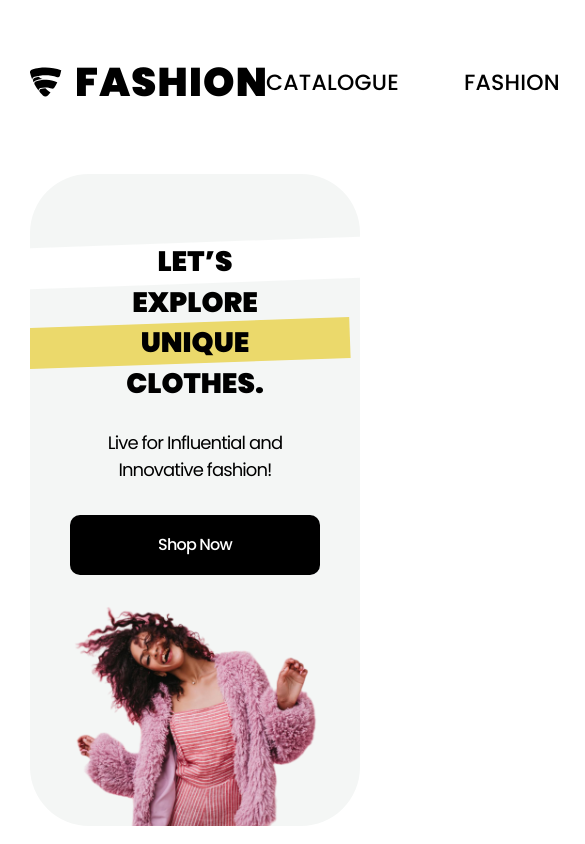
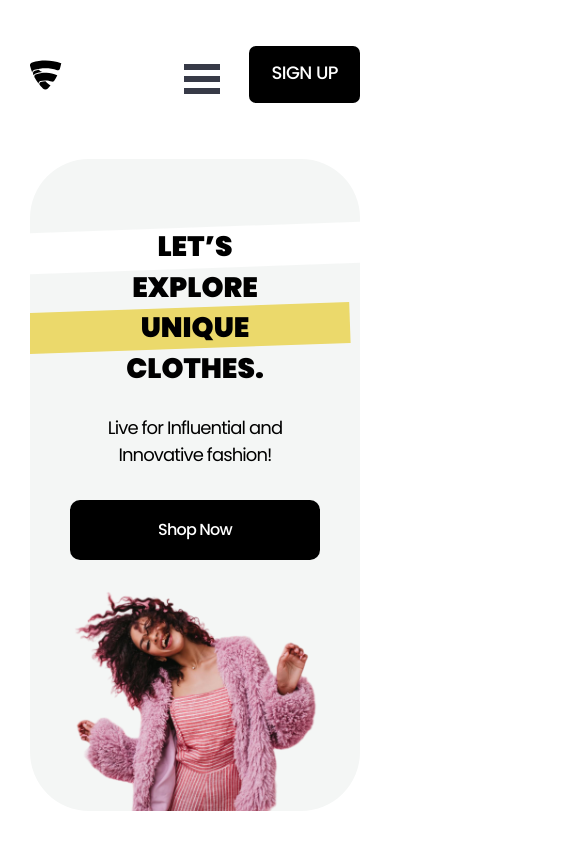
Before and after one commit to 8807010/Fashion-Shopping_App, a React (Create React App) app: page / in a window 390 px wide. Shown: the top 844 px of the page, 585 px wide, since content can reach past the window. Built offline with nearby package versions, Linux system fonts and the light colour scheme.

Commit message:
media querries for header

```diff
--- a/css/Arrivals.css
+++ b/css/Arrivals.css
@@ -13,7 +13,7 @@
 }
 @media (max-width: 1230px) {
   .arrivals__header {
-    margin-bottom: 50px;
+    margin-bottom: 40px;
   }
 }
 .arrivals__cards {
--- a/css/Payday.css
+++ b/css/Payday.css
@@ -90,6 +90,7 @@
     display: block;
     font-size: 24px;
     text-align: center;
+    padding: 16px 20px;
   }
 }
 .payday__btn-wrapper {
--- a/css/header.css
+++ b/css/header.css
@@ -6,6 +6,7 @@
   column-gap: 30px;
   align-items: center;
   justify-content: space-between;
+  gap: 60px;
 }
 .header__logo {
   display: flex;
@@ -19,19 +20,54 @@
   letter-spacing: 0.03em;
   text-transform: uppercase;
 }
+@media (max-width: 600px) {
+  .header__logo span {
+    display: none;
+  }
+}
 .header__nav {
+  display: flex;
+  align-items: center;
   font-weight: 500;
   font-size: 22px;
   line-height: 1.5;
   letter-spacing: 0.01em;
 }
-.header__nav ul {
+.header__nav a {
+  display: inline-block;
+  white-space: nowrap;
+}
+.header__nav-list {
+  flex-wrap: wrap;
   display: flex;
   column-gap: 65px;
   align-items: center;
 }
-.header__nav a {
+@media (max-width: 1200px) {
+  .header__nav-list {
+    display: none;
+  }
+}
+.header__nav-list a {
   color: var(--textColor);
+  transition: color 0.3s ease-in-out;
+  position: relative;
+}
+.header__nav-list a::after {
+  display: block;
+  position: absolute;
+  left: 0;
+  width: 0;
+  height: 2px;
+  background-color: var(--yellow);
+  content: "";
+  transition: width 0.3s ease-out, opacity 0.3s ease-out;
+}
+.header__nav-list a:hover {
+  color: var(--yellow);
+}
+.header__nav-list a:hover::after {
+  width: 100%;
 }
 .header__nav-btn,
 .header a.header__nav-btn {
@@ -43,4 +79,109 @@
   line-height: 1.5;
   letter-spacing: -0.03em;
   color: #fff;
+  margin-left: 50px;
 }
+@media (max-width: 768px) {
+  .header__nav-btn,
+  .header a.header__nav-btn {
+    font-size: 18px;
+  }
+}
+
+.header__nav {
+  position: relative;
+}
+.header__nav .bm-burger-button {
+  position: absolute;
+  width: 36px;
+  height: 30px;
+  right: 160px;
+  top: 18px;
+  display: none;
+}
+@media (max-width: 1200px) {
+  .header__nav .bm-burger-button {
+    display: block;
+  }
+}
+@media (max-width: 768px) {
+  .header__nav .bm-burger-button {
+    right: 140px;
+  }
+}
+
+/* Position and sizing of burger button */
+/* Color/shape of burger icon bars */
+.bm-burger-bars {
+  background: #373a47;
+  transition: all 0.3s ease-in-out;
+}
+
+/* Color/shape of burger icon bars on hover*/
+.bm-burger-bars-hover {
+  background: #000;
+}
+
+/* Position and sizing of clickable cross button */
+/* Color/shape of close button cross */
+.bm-cross {
+  background: #bdc3c7;
+}
+
+/*
+Sidebar wrapper styles
+Note: Beware of modifying this element as it can break the animations - you should not need to touch it in most cases
+*/
+.bm-menu-wrap {
+  position: fixed;
+  height: 100%;
+  top: 0;
+}
+
+/* General sidebar styles */
+.bm-menu {
+  background: #373a47;
+  padding: 2.5em 1.5em 0;
+  font-size: 1.15em;
+}
+
+/* Morph shape necessary with bubble or elastic */
+.bm-morph-shape {
+  fill: #373a47;
+}
+
+/* Wrapper for item list */
+.bm-item-list {
+  color: #b8b7ad;
+  padding: 0.8em;
+}
+
+/* Individual item */
+.bm-item {
+  display: inline-block;
+}
+
+.menu-item {
+  color: #fff;
+  margin-bottom: 20px;
+}
+
+/* Styling of overlay */
+.bm-overlay {
+  display: none !important;
+}
+
+.bm-cross {
+  height: 30px !important;
+}
+
+.bm-cross-button {
+  height: 40px !important;
+  right: 22px !important;
+  top: 12px !important;
+  width: 36px !important;
+}
+.bm-cross-button button {
+  top: 3px !important;
+  left: 5px !important;
+}
--- a/package.json
+++ b/package.json
@@ -7,6 +7,7 @@
     "@testing-library/react": "^13.4.0",
     "@testing-library/user-event": "^13.5.0",
     "react": "^18.2.0",
+    "react-burger-menu": "^3.0.9",
     "react-dom": "^18.2.0",
     "react-scripts": "5.0.1",
     "sass": "^1.62.1",
--- a/src/components/arrivals/Arrivals.scss
+++ b/src/components/arrivals/Arrivals.scss
@@ -11,7 +11,7 @@
     margin-bottom: 100px;
 
     @media (max-width:1230px) {
-      margin-bottom: 50px;
+      margin-bottom: 40px;
     }
   }
 
--- a/src/components/header/Header.jsx
+++ b/src/components/header/Header.jsx
@@ -1,6 +1,7 @@
 import React from 'react';
+import { slide as Menu } from 'react-burger-menu'
 import './Header.scss';
-import logoImg from './../../img/icons/logo.svg'
+import logoImg from './../../img/icons/logo.svg';
 
 export default function Header() {
   return (
@@ -12,13 +13,18 @@ export default function Header() {
             <span>Fashion</span>
           </div>
           <nav className="header__nav">
-            <ul>
-              <li><a href="#!">CATALOGUE</a></li>
+            <ul className="header__nav-list">
+              <li className="header__nav-item"><a href="#!">CATALOGUE</a></li>
               <li><a href="#!">FASHION</a></li>
               <li><a href="#!">FAVOURITE</a></li>
               <li><a href="#!">LIFESTYLE</a></li>
-              <li><a href="#!" className="header__nav-btn">SIGN UP</a></li>
             </ul>
+            <Menu right itemListElement="div">
+              <a id="home" className="menu-item" href="/">CATALOGUE</a>
+              <a id="about" className="menu-item" href="/about">FASHION</a>
+              <a id="contact" className="menu-item" href="/contact">FAVOURITE</a>
+            </Menu>
+            <a href="#!" className="header__nav-btn">SIGN UP</a>
           </nav>
         </div>
       </div>
--- a/src/components/header/Header.scss
+++ b/src/components/header/Header.scss
@@ -6,6 +6,7 @@
     column-gap: 30px;
     align-items: center;
     justify-content: space-between;
+    gap: 60px;
   }
 
   &__logo {
@@ -19,23 +20,60 @@
       line-height: 1.5;
       letter-spacing: 0.03em;
       text-transform: uppercase;
+
+      @media (max-width:600px) {
+        display: none;
+      }
     }
   }
 
   &__nav {
+    display: flex;
+    align-items: center;
     font-weight: 500;
     font-size: 22px;
     line-height: 1.5;
     letter-spacing: 0.01em;
 
-    & ul {
-      display: flex;
-      column-gap: 65px;
-      align-items: center;
+    & a {
+      display: inline-block;
+      white-space: nowrap;
+    }
+  }
+
+  &__nav-list {
+    flex-wrap: wrap;
+    display: flex;
+    column-gap: 65px;
+    align-items: center;
+
+    @media (max-width:1200px) {
+      display: none;
     }
 
     & a {
       color: var(--textColor);
+      transition: color 0.3s ease-in-out;
+      position: relative;
+
+      &::after {
+        display: block;
+        position: absolute;
+        left: 0;
+        width: 0;
+        height: 2px;
+        background-color: var(--yellow);
+        content: "";
+        transition: width .3s ease-out, opacity .3s ease-out;
+      }
+
+      &:hover {
+        color: var(--yellow);
+
+        &::after {
+          width: 100%;
+        }
+      }
     }
   }
 
@@ -49,5 +87,113 @@
     line-height: 1.5;
     letter-spacing: -0.03em;
     color: #fff;
+    margin-left: 50px;
+
+    @media (max-width:768px) {
+      font-size: 18px;
+    }
   }
 }
+
+.header__nav {
+  position: relative;
+
+  & .bm-burger-button {
+    position: absolute;
+    width: 36px;
+    height: 30px;
+    right: 160px;
+    top: 18px;
+    display: none;
+
+    @media (max-width:1200px) {
+      display: block;
+    }
+
+    @media (max-width:768px) {
+      right: 140px;
+    }
+  }
+}
+
+/* Position and sizing of burger button */
+
+/* Color/shape of burger icon bars */
+.bm-burger-bars {
+  background: #373a47;
+  transition: all 0.3s ease-in-out;
+}
+
+/* Color/shape of burger icon bars on hover*/
+.bm-burger-bars-hover {
+  background: #000;
+}
+
+/* Position and sizing of clickable cross button */
+
+
+/* Color/shape of close button cross */
+.bm-cross {
+  background: #bdc3c7;
+}
+
+
+/*
+Sidebar wrapper styles
+Note: Beware of modifying this element as it can break the animations - you should not need to touch it in most cases
+*/
+.bm-menu-wrap {
+  position: fixed;
+  height: 100%;
+  top: 0;
+}
+
+/* General sidebar styles */
+.bm-menu {
+  background: #373a47;
+  padding: 2.5em 1.5em 0;
+  font-size: 1.15em;
+}
+
+/* Morph shape necessary with bubble or elastic */
+.bm-morph-shape {
+  fill: #373a47;
+}
+
+/* Wrapper for item list */
+.bm-item-list {
+  color: #b8b7ad;
+  padding: 0.8em;
+}
+
+/* Individual item */
+.bm-item {
+  display: inline-block;
+}
+
+.menu-item {
+  color: #fff;
+  margin-bottom: 20px;
+}
+
+/* Styling of overlay */
+.bm-overlay {
+  // background: rgba(0, 0, 0, 0.3);
+  display: none !important;
+}
+
+.bm-cross {
+  height: 30px !important;
+}
+
+.bm-cross-button {
+  height: 40px !important;
+  right: 22px !important;
+  top: 12px !important;
+  width: 36px !important;
+
+  & button {
+    top: 3px !important;
+    left: 5px !important;
+  }
+}
--- a/src/components/payday/Payday.scss
+++ b/src/components/payday/Payday.scss
@@ -92,6 +92,8 @@
       display: block;
       font-size: 24px;
       text-align: center;
+      padding: 16px 20px;
+
     }
   }
 
```
Also changed, not shown: 1 other file (tests, documents, lock files or other folders).
